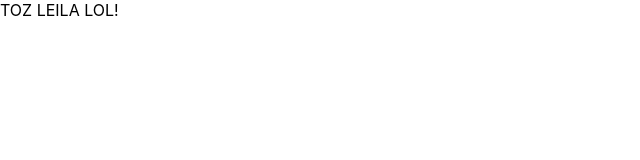
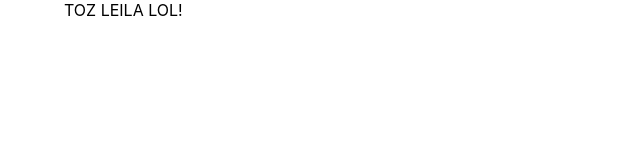
Before and after one commit to HuthaifaAT/leilatayeh, a Next.js app: page / in a window 1280 px wide. Shown: the top 160 px of the page, without its empty margins (0-640 px from the left). Built offline with nearby package versions, Linux system fonts and the light colour scheme.

Commit message:
layout comp init

```diff
--- /dev/null
+++ b/components/index.js
@@ -0,0 +1 @@
+export { default as Layout } from "./layout";
--- /dev/null
+++ b/components/layout.js
@@ -0,0 +1,7 @@
+import React from "react";
+import Box from "@mui/material/Box";
+import Container from "@mui/material/Container";
+
+export default function Layout({ children }) {
+	return <Container>{children}</Container>;
+}
--- a/package.json
+++ b/package.json
@@ -8,6 +8,9 @@
     "lint": "next lint"
   },
   "dependencies": {
+    "@emotion/react": "^11.7.0",
+    "@emotion/styled": "^11.6.0",
+    "@mui/material": "^5.2.2",
     "next": "12.0.4",
     "react": "17.0.2",
     "react-dom": "17.0.2"
--- a/pages/_app.tsx
+++ b/pages/_app.tsx
@@ -1,8 +1,9 @@
 import "../styles/globals.css";
 import type { AppProps } from "next/app";
+import Layout from "../components/layout";
 
 function MyApp({ Component, pageProps }: AppProps) {
-	return <div> TOZ LEILA LOL!</div>;
+	return <Layout> TOZ LEILA LOL!</Layout>;
 }
 
 export default MyApp;
```
Also changed, not shown: 1 other file (tests, documents, lock files or other folders).
